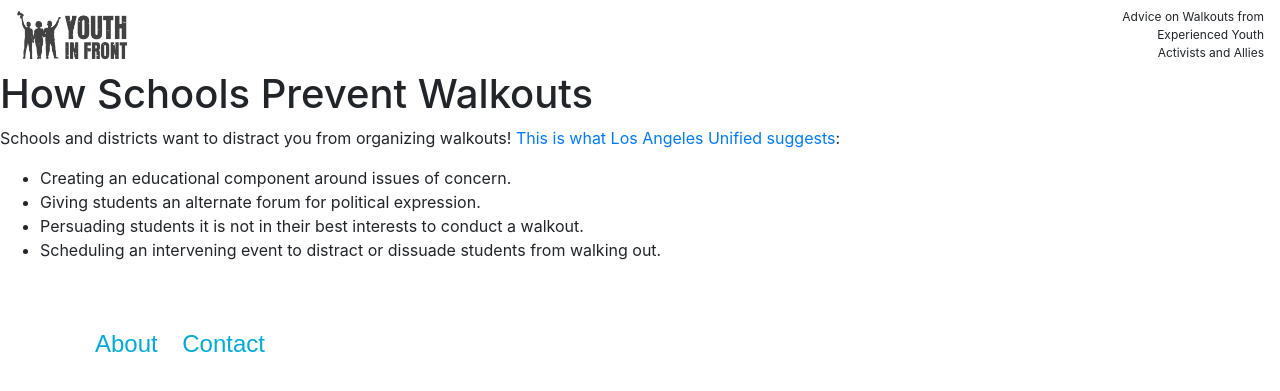
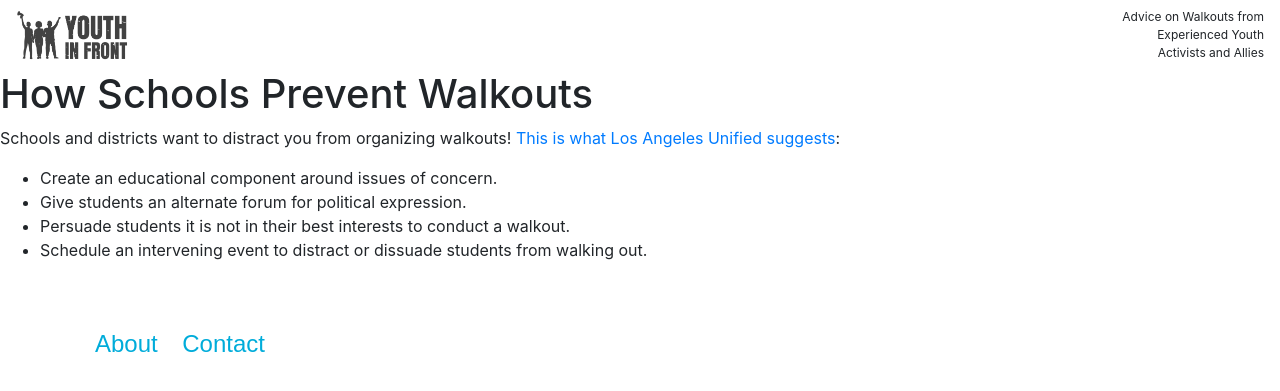
Before and after one commit to youthinfront/youthinfront-site, a Jekyll site: the page built from how-schools-prevent-walkouts.md, in a window 1280 px wide. Shown: the top 391 px of the page. Built offline with Jekyll 4.4.1, drawn with Linux system fonts in a browser that asks for light colours; nearby versions of some CDN libraries; our own code applies the rules of GitHub Pages for plain Markdown files.

Commit message:
Update how-schools-prevent-walkouts.md

```diff
--- a/how-schools-prevent-walkouts.md
+++ b/how-schools-prevent-walkouts.md
@@ -6,7 +6,7 @@ How Schools Prevent Walkouts
 =================
 
 Schools and districts want to distract you from organizing walkouts! [This is what Los Angeles Unified suggests](https://rems.ed.gov/docs/ll_vol3issue1.pdf):
-* Creating an educational component around issues of concern.
-* Giving students an alternate forum for political expression.
-* Persuading students it is not in their best interests to conduct a walkout.
-* Scheduling an intervening event to distract or dissuade students from walking out.
+* Create an educational component around issues of concern.
+* Give students an alternate forum for political expression.
+* Persuade students it is not in their best interests to conduct a walkout.
+* Schedule an intervening event to distract or dissuade students from walking out.
```
